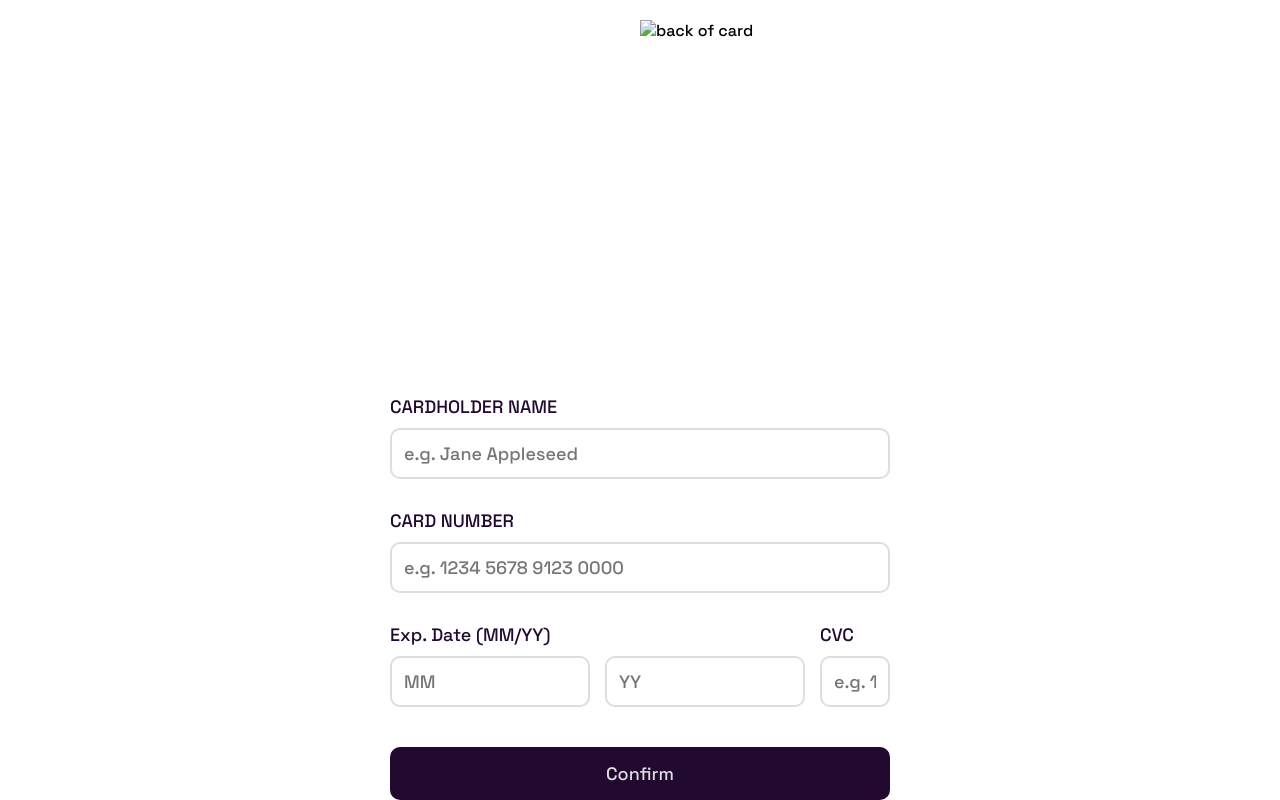
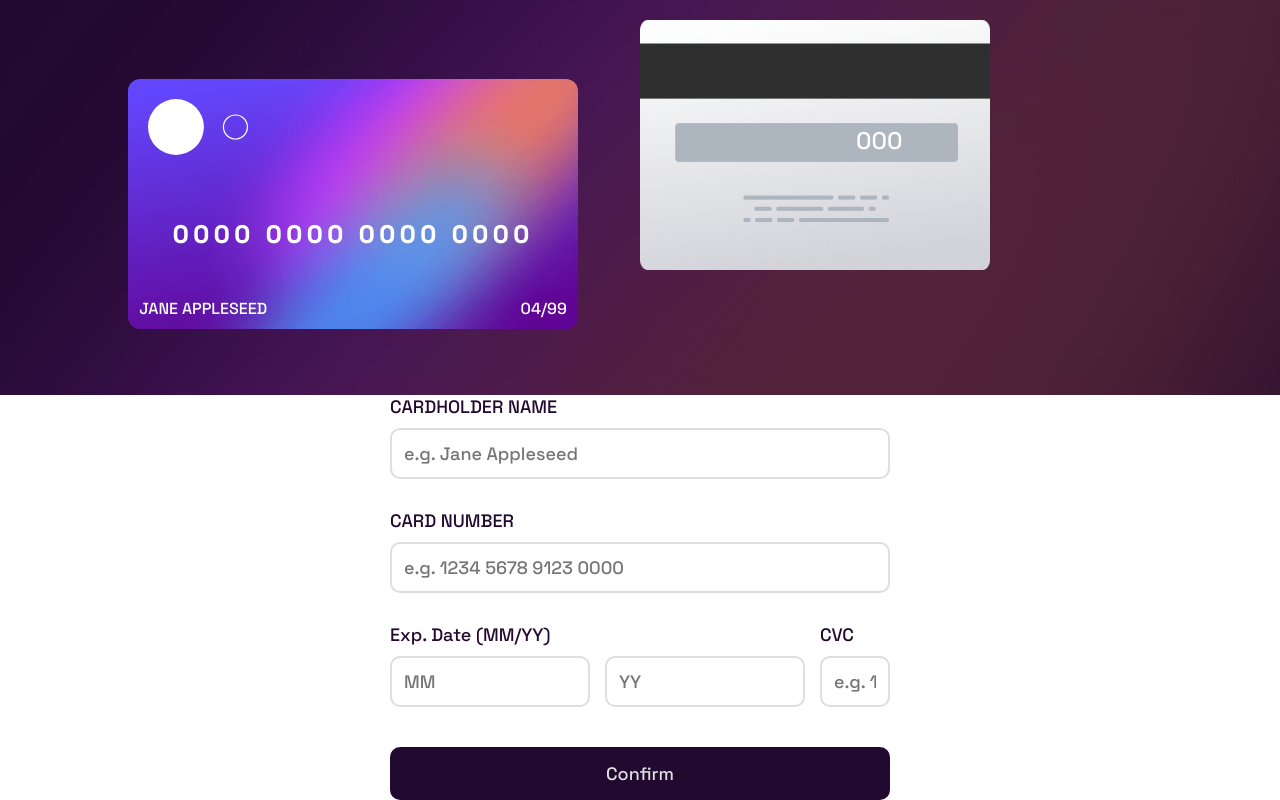
Before and after one commit to DennyDoesFrontend/Interactive-Card-Form, a plain HTML site: page index.html in a window 1280 px wide. Drawn offline with Linux system fonts and the light colour scheme; the site is published under a folder, as on GitHub Pages, so addresses that start at the root find nothing.

Commit message:
Image bug fixes

```diff
--- a/index.html
+++ b/index.html
@@ -4,7 +4,7 @@
   <meta charset="UTF-8">
   <meta name="viewport" content="width=device-width, initial-scale=1.0"> <!-- displays site properly based on user's device -->
   <link rel="stylesheet" href="styles.css">
-  <link rel="icon" type="image/png" sizes="32x32" href="./assets/favicon-32x32.png">
+  <link rel="icon" type="image/png" sizes="32x32" href="favicon-32x32.png">
 
   <title>Interactive card details form</title>
 </head>
@@ -13,7 +13,7 @@
     <div class="left-container">
       <div class="card-front">
         <div class="card-stuff">
-          <img src="/assets/card-logo.svg" alt="">
+          <img src="card-logo.svg" alt="">
             <div class="credentials">
                 <h3 class="cardNumber">0000 0000 0000 0000</h3>
                 <div>
@@ -24,7 +24,7 @@
         </div>
       </div>
       <div class="card-back">
-        <img class="back" src="/assets/bg-card-back.png" alt="back of card">
+        <img class="back" src="bg-card-back.png" alt="back of card">
         <div class="cvv">
           000
         </div>
@@ -53,7 +53,7 @@
         <button class="confirm-btn">Confirm</button>
       </form>
       <div class="completion">
-        <img src="/assets/icon-complete.svg" alt="">
+        <img src="icon-complete.svg" alt="">
         <h2>THANK YOU!</h2>
         <p>Weve added your card details</p>
         <button>Continue</button>
--- a/styles.scss
+++ b/styles.scss
@@ -50,14 +50,14 @@ main {
     .left-container {
         position: relative;
         width: 40%;
-        background-image: url(/assets/bg-main-desktop.png);
+        background-image: url("bg-main-desktop.png");
         background-repeat: no-repeat;
         background-size: cover;
         .card-front {
             position: absolute;
             top: 20%;
             left: 40%;
-            background-image: url(/assets/bg-card-front.png);
+            background-image: url("bg-card-front.png");
             width: 450px;
             height: 250px;
             background-repeat: no-repeat;
@@ -253,7 +253,6 @@ main {
             .card-back {
                 left: 25%;
                 top: 0;
-                border: 2px solid wheat;
                 z-index: 0;
                 .cvv {
                     top: 42%;
```
Also changed, not shown: bg-card-back.png (renamed from assets/bg-card-back.png), bg-card-front.png (renamed from assets/bg-card-front.png), bg-main-desktop.png (renamed from assets/bg-main-desktop.png), bg-main-mobile.png (renamed from assets/bg-main-mobile.png), card-logo.svg (renamed from assets/card-logo.svg), favicon-32x32.png (renamed from assets/favicon-32x32.png), icon-complete.svg (renamed from assets/icon-complete.svg), styles.css, 1 other file.
